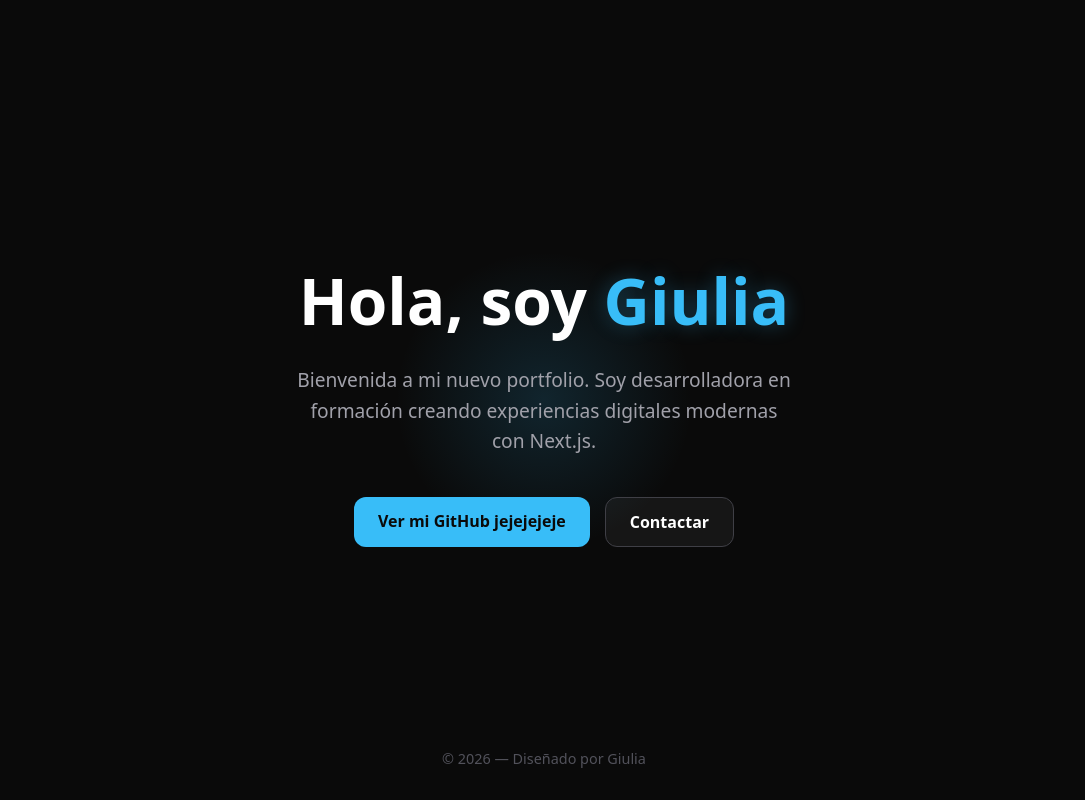
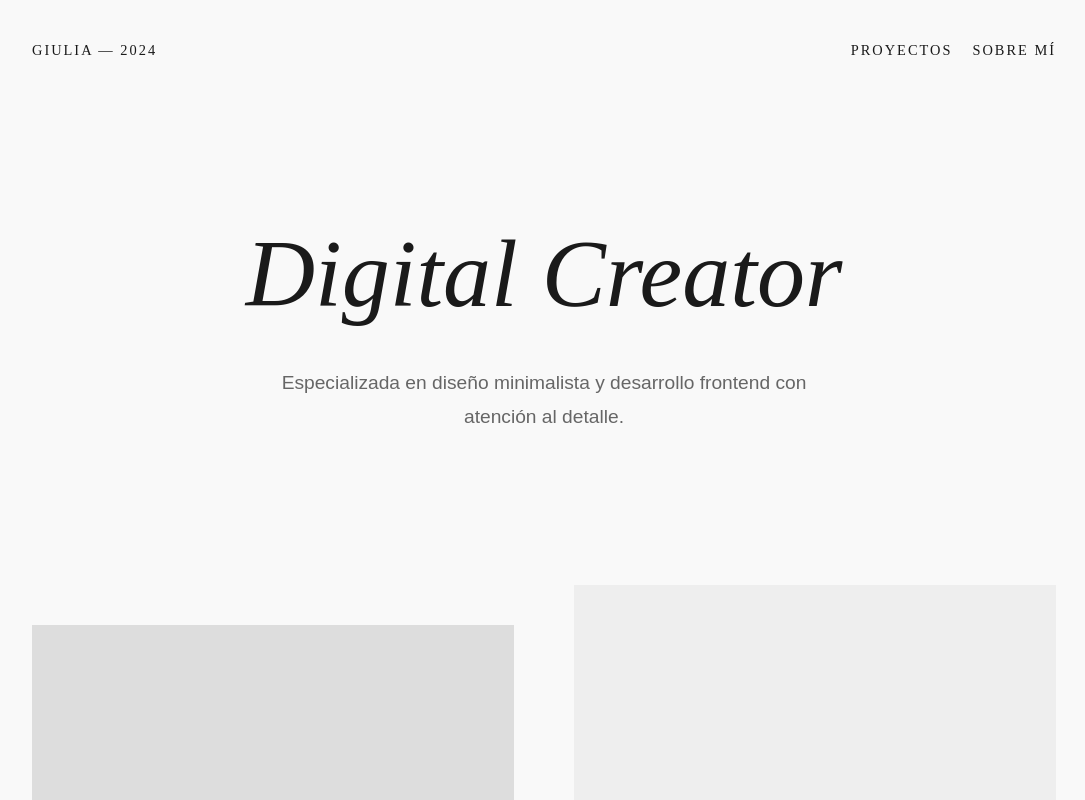
Before and after one commit to Giumts/mi-portfolio, a Next.js app: page / in a window 1280 px wide. Shown: the top 800 px of the page, without its empty margins (96-1181 px from the left). Built offline with nearby package versions, Linux system fonts and the light colour scheme.

Commit message:
Diseño minimalista inspirado en Paulet

```diff
--- a/src/app/page.js
+++ b/src/app/page.js
@@ -1,98 +1,43 @@
-export default function Home() {
+// src/app/page.js
+export default function Portfolio() {
   return (
-    <main style={{
-      height: '100vh',
-      display: 'flex',
-      flexDirection: 'column',
-      justifyContent: 'center',
-      alignItems: 'center',
-      backgroundColor: '#0a0a0a', // Un negro profundo y elegante
-      color: '#ffffff',
-      fontFamily: 'system-ui, -apple-system, sans-serif',
-      padding: '20px',
-      textAlign: 'center'
-    }}>
-      {/* Círculo decorativo de fondo */}
-      <div style={{
-        position: 'absolute',
-        width: '300px',
-        height: '300px',
-        background: 'radial-gradient(circle, rgba(56,189,248,0.15) 0%, rgba(10,10,10,0) 70%)',
-        zIndex: 0
-      }}></div>
+    <div style={{ backgroundColor: '#f9f9f9', color: '#1a1a1a', minHeight: '100vh', fontFamily: 'serif' }}>
 
-      <h1 style={{
-        fontSize: 'clamp(2.5rem, 8vw, 4rem)',
-        fontWeight: '800',
-        marginBottom: '1rem',
-        zIndex: 1
-      }}>
-        Hola, soy <span style={{
-          color: '#38bdf8',
-          textShadow: '0 0 20px rgba(56,189,248,0.3)'
-        }}>Giulia</span>
-      </h1>
+      {/* Navegación Minimalista */}
+      <nav style={{ display: 'flex', justifyContent: 'space-between', padding: '40px 10% ', fontSize: '0.9rem', textTransform: 'uppercase', letterSpacing: '2px' }}>
+        <span>Giulia — 2024</span>
+        <div>
+          <a href="#work" style={{ marginRight: '20px', textDecoration: 'none', color: 'inherit' }}>Proyectos</a>
+          <a href="#about" style={{ textDecoration: 'none', color: 'inherit' }}>Sobre mí</a>
+        </div>
+      </nav>
 
-      <p style={{
-        fontSize: '1.2rem',
-        color: '#a1a1aa',
-        maxWidth: '500px',
-        lineHeight: '1.6',
-        zIndex: 1,
-        marginBottom: '2.5rem'
-      }}>
-        Bienvenida a mi nuevo portfolio. Soy desarrolladora en formación
-        creando experiencias digitales modernas con Next.js.
-      </p>
+      {/* Hero Section (Inspirado en Paulet) */}
+      <header style={{ padding: '100px 10%', textAlign: 'center' }}>
+        <h1 style={{ fontSize: 'clamp(3rem, 10vw, 6rem)', fontWeight: '400', fontStyle: 'italic', marginBottom: '20px' }}>
+          Digital Creator
+        </h1>
+        <p style={{ fontSize: '1.2rem', maxWidth: '600px', margin: '0 auto', fontFamily: 'sans-serif', lineHeight: '1.8', color: '#666' }}>
+          Especializada en diseño minimalista y desarrollo frontend con atención al detalle.
+        </p>
+      </header>
 
-      <div style={{
-        display: 'flex',
-        gap: '15px',
-        zIndex: 1,
-        flexWrap: 'wrap',
-        justifyContent: 'center'
-      }}>
-        <a
-          href="https://github.com/Giumts"
-          target="_blank"
-          rel="noopener noreferrer"
-          style={{
-            padding: '12px 24px',
-            backgroundColor: '#38bdf8',
-            color: '#0a0a0a',
-            borderRadius: '12px',
-            fontWeight: 'bold',
-            textDecoration: 'none',
-            transition: 'transform 0.2s'
-          }}
-        >
-          Ver mi GitHub jejejejeje
-        </a>
+      {/* Galería de Proyectos (Layout Asimétrico) */}
+      <section id="work" style={{ padding: '50px 10%' }}>
+        <div style={{ display: 'grid', gridTemplateColumns: 'repeat(auto-fit, minmax(300px, 1fr))', gap: '60px' }}>
+          <div style={{ marginTop: '40px' }}> {/* Unos más arriba que otros */}
+            <div style={{ width: '100%', height: '400px', backgroundColor: '#ddd', marginBottom: '15px' }}></div>
+            <h3>Proyecto Uno</h3>
+            <p style={{ fontFamily: 'sans-serif', fontSize: '0.9rem', color: '#888' }}>Diseño & Branding</p>
+          </div>
+          <div>
+            <div style={{ width: '100%', height: '400px', backgroundColor: '#eee', marginBottom: '15px' }}></div>
+            <h3>Proyecto Dos</h3>
+            <p style={{ fontFamily: 'sans-serif', fontSize: '0.9rem', color: '#888' }}>Desarrollo Web</p>
+          </div>
+        </div>
+      </section>
 
-        <a
-          href="mailto:tu-email@ejemplo.com"
-          style={{
-            padding: '12px 24px',
-            border: '1px solid #3f3f46',
-            color: '#ffffff',
-            borderRadius: '12px',
-            fontWeight: 'bold',
-            textDecoration: 'none',
-            backgroundColor: 'rgba(255,255,255,0.05)'
-          }}
-        >
-          Contactar
-        </a>
-      </div>
-
-      <footer style={{
-        position: 'absolute',
-        bottom: '30px',
-        fontSize: '0.9rem',
-        color: '#52525b'
-      }}>
-        © {new Date().getFullYear()} — Diseñado por Giulia
-      </footer>
-    </main>
+    </div>
   );
 }
```
